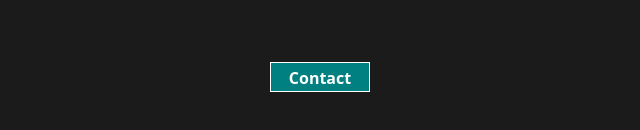
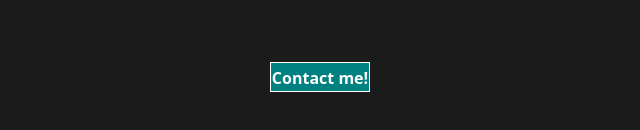
Before and after one commit to JosephKelly123/CV-CA1, a website: page index.html in a window 1280 px wide. Shown: the part 4942-5072 px from the top of the page, 320-960 px from the left. Drawn offline with nearby package versions, Linux system fonts and the light colour scheme.

Commit message:
commit on master

```diff
--- a/index.html
+++ b/index.html
@@ -745,7 +745,7 @@
 
 
 </body>
-<div id="contact">Contact</div>
+<div id="contact">Contact me!</div>
 
 <div id="contactForm">
 
```
